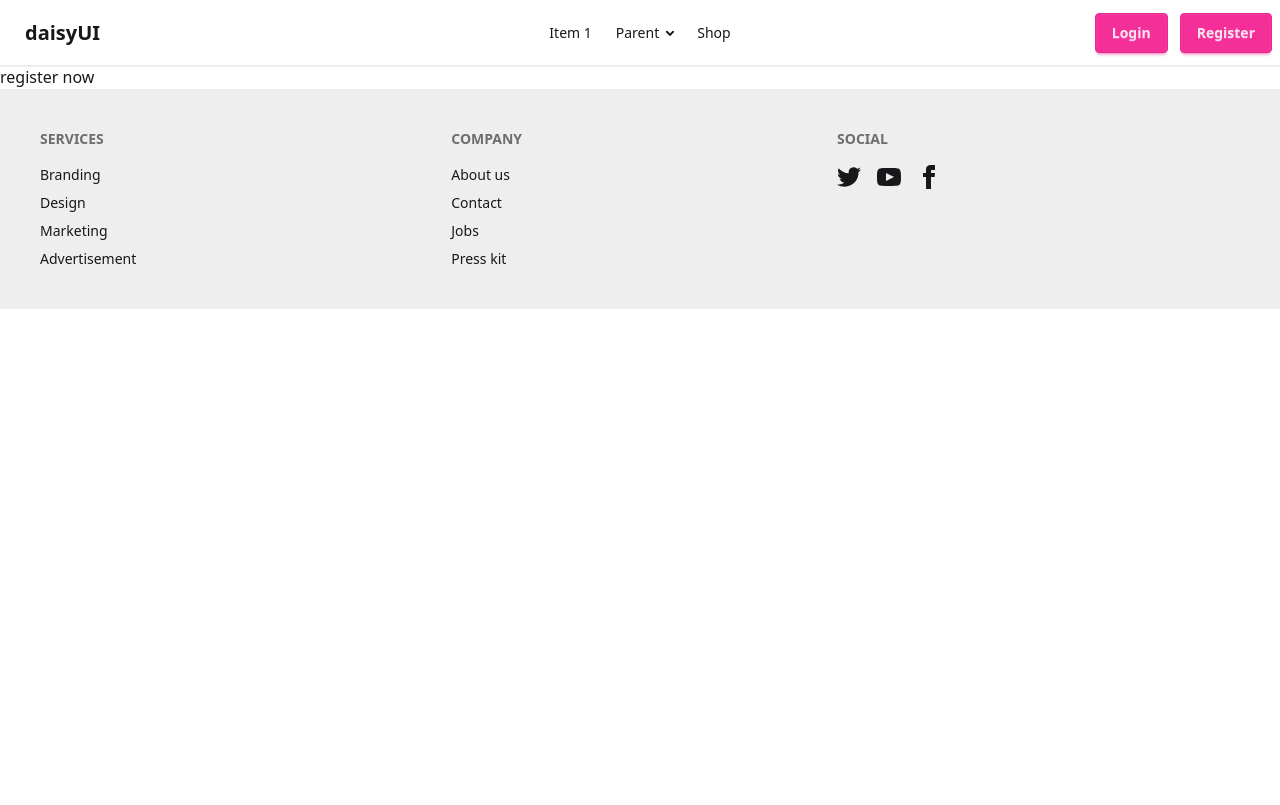
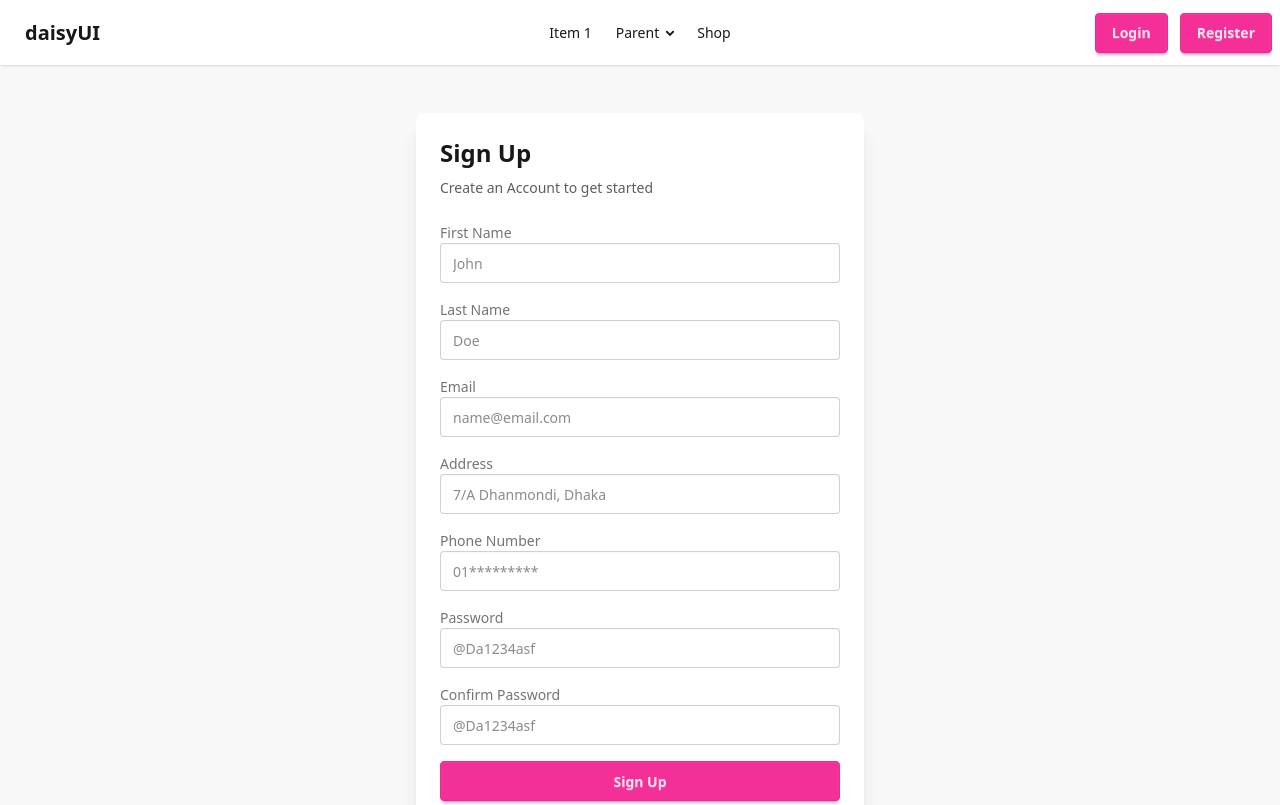
Before and after one commit to Sabbir-Aahmed/Phimart-client, a React (Vite) app: page /register in a window 1280 px wide. Shown: the top 805 px of the page. Built offline with nearby package versions, Linux system fonts and the light colour scheme.

Commit message:
Creating Register Component

```diff
--- a/src/pages/Register.jsx
+++ b/src/pages/Register.jsx
@@ -1,11 +1,172 @@
-import React from 'react';
+import { useForm } from "react-hook-form";
+import { Link } from "react-router";
 
 const Register = () => {
-    return (
-        <div>
-            register now
+  const {
+    register,
+    handleSubmit,
+    watch,
+    formState: { errors },
+  } = useForm();
+
+  const onSubmit = (data) => {
+    delete data.confirm_password
+    console.log(data)
+  }
+  return (
+    <div className="flex min-h-screen items-center justify-center px-4 py-12 bg-base-200">
+      <div className="card w-full max-w-md bg-base-100 shadow-xl">
+        <div className="card-body">
+          <h2 className="card-title text-2xl font-bold">Sign Up</h2>
+          <p className="text-base-content/70">
+            Create an Account to get started
+          </p>
+
+          <form onSubmit={handleSubmit(onSubmit)} className="space-y-4 mt-4 ">
+            <div className="form-coltrol">
+              <label className="label" htmlFor="first_name">
+                <span className="label-text">First Name</span>
+              </label>
+
+              <input
+                id="first_name"
+                type="text"
+                placeholder="John"
+                className={`input input-bordered w-full `}
+                {...register("first_name", {required: "First Name is required"})}
+              />
+              {errors.first_name &&(
+                    <span className="label-text-alt text-error">{errors.first_name.message}</span>
+                )}
+            </div>
+            <div className="form-coltrol">
+              <label className="label" htmlFor="last_name">
+                <span className="label-text">Last Name</span>
+              </label>
+
+              <input
+                id="last_name"
+                type="text"
+                placeholder="Doe"
+                className={`input input-bordered w-full `}
+                {...register("last_name", {required: "Last Name is required"})}
+              />
+              {errors.last_name &&(
+                    <span className="label-text-alt text-error">{errors.last_name.message}</span>
+                )}
+            </div>
+
+            <div className="form-coltrol">
+              <label className="label" htmlFor="email">
+                <span className="label-text">Email</span>
+              </label>
+
+              <input
+                id="email"
+                type="email"
+                placeholder="name@email.com"
+                className={`input input-bordered w-full `}
+                {...register("email", {required: "Email is required"})}
+              />
+              {errors.email &&(
+                    <span className="label-text-alt text-error">{errors.email.message}</span>
+                )}
+            </div>
+
+            <div className="form-coltrol">
+              <label className="label" htmlFor="address">
+                <span className="label-text">Address</span>
+              </label>
+
+              <input
+                id="address"
+                type="text"
+                placeholder="7/A Dhanmondi, Dhaka"
+                className={`input input-bordered w-full `}
+                {...register("Address")}
+              />
+
+            </div>
+
+            <div className="form-coltrol">
+              <label className="label" htmlFor="phone_number">
+                <span className="label-text">Phone Number</span>
+              </label>
+
+              <input
+                id="phone_number"
+                type="text"
+                placeholder="01*********"
+                className={`input input-bordered w-full `}
+                {...register("Phone Number")}
+              />
+
+            </div>
+
+            <div className="form-coltrol">
+              <label className="label" htmlFor="password">
+                <span className="label-text">Password</span>
+              </label>
+
+              <input
+                id="password"
+                type="password"
+                placeholder="@Da1234asf"
+                className={`input input-bordered w-full `}
+                {...register("password", {required: "Password is required", minLength: {
+                    value: 8,
+                    message: "Password must be atleast 8 characters"
+                }
+                // pattern: {
+                //     value: /^(?=.*[a-z])(?=.*[A-Z])(?=.*[!@#$%^&*(),.?":{}|<>])/,
+                //     message: "Password must contain at least one uppercase letter, one lowercase letter, and one special character"
+                // }
+            })}
+              />
+              {errors.password &&(
+                    <span className="label-text-alt text-error">{errors.password.message}</span>
+                )}
+            </div>
+
+            <div className="form-coltrol">
+              <label className="label" htmlFor="confirm_password">
+                <span className="label-text">Confirm Password</span>
+              </label>
+
+              <input
+                id="confirm_password"
+                type="password"
+                placeholder="@Da1234asf"
+                className={`input input-bordered w-full `}
+                {...register("confirm_password", {required: "Confirm_password is required",
+                    validate: (value) => value === watch("password") || "Password do not match",
+                // pattern: {
+                //     value: /^(?=.*[a-z])(?=.*[A-Z])(?=.*[!@#$%^&*(),.?":{}|<>])/,
+                //     message: "Password must contain at least one uppercase letter, one lowercase letter, and one special character"
+                // }
+            })}
+              />
+
+                {errors.confirm_password &&(
+                    <span className="label-text-alt text-error">{errors.confirm_password.message}</span>
+                )}
+            </div>
+
+            <button type="submit" className="btn btn-secondary w-full">
+              Sign Up
+            </button>
+          </form>
+
+          <div className="text-center mt-4">
+            <p className="text-base-content/70">
+              Already have an account?{" "}
+              <Link className="text-pink-500 font-bold">Sign In</Link>
+            </p>
+          </div>
         </div>
-    );
+      </div>
+    </div>
+  );
 };
 
 export default Register;
```
